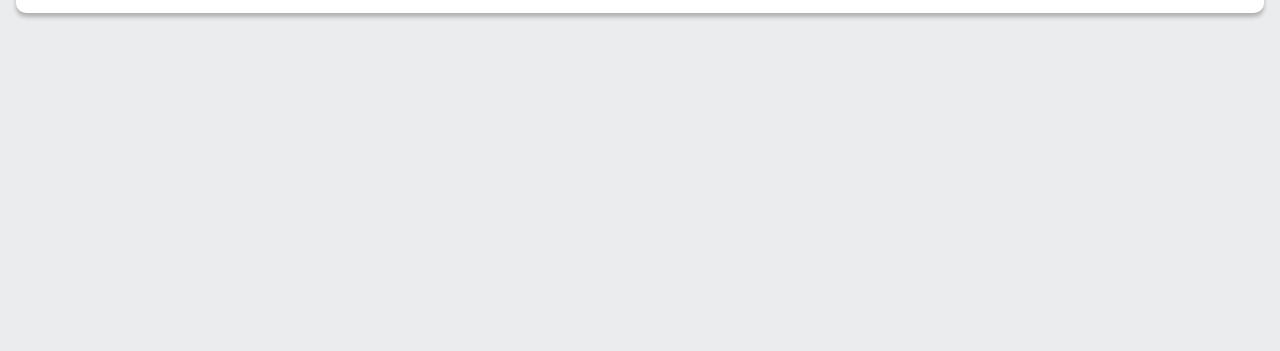
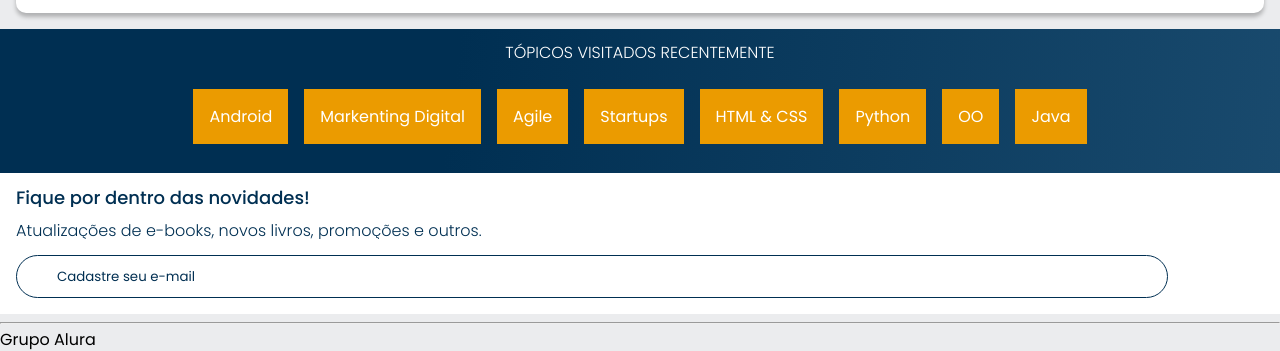
Before and after one commit to nicolecruzz/AluraBooks, a plain HTML site: page index.html in a window 1280 px wide. Shown: the part 2297-2648 px from the top of the page. Before the commit the page ends 2326 px from the top, so only its background shows below. Drawn offline with nearby package versions, Linux system fonts and the light colour scheme; files that its build step writes are made by us from their sources.

Commit message:
acrescentando topicos e rodape

```diff
--- a/index.html
+++ b/index.html
@@ -165,6 +165,48 @@
  </div>
 </section>
 
+<section class="topicos">
+    <h2 class="topicos__titulo">TÓPICOS VISITADOS RECENTEMENTE</h2>
+<ul class="topicos__lista">
+    <li class="topicos__item">
+        <a href="#" class="topicos__link">Android</a>
+    </li>
+    <li class="topicos__item">
+        <a href="#" class="topicos__link">Markenting Digital</a>
+    </li>
+    <li class="topicos__item">
+        <a href="#" class="topicos__link">Agile</a>
+    </li>
+    <li class="topicos__item">
+        <a href="#" class="topicos__link">Startups</a>
+    </li>
+    <li class="topicos__item">
+        <a href="#" class="topicos__link">HTML & CSS</a>
+    </li>
+    <li class="topicos__item">
+        <a href="#" class="topicos__link">Python</a>
+    </li>
+    <li class="topicos__item">
+        <a href="#" class="topicos__link">OO</a>
+    </li>
+    <li class="topicos__item">
+        <a href="#" class="topicos__link">Java</a>
+    </li>
+</ul>
+    </section>
+
+<section class="contato">
+    <h2 class="contato__titulo">Fique por dentro das novidades!</h2>
+    <p class="contato__texto">Atualizações de e-books, novos livros, promoções e outros.</p>
+    <input type="email" placeholder="Cadastre seu e-mail" class="contato__email">
+</section>
+
+<hr/>
+
+<footer class="rodape">
+    <h2 class="rodape__titulo">Grupo Alura</h2>
+</footer>
+
 <script src="https://unpkg.com/swiper@8/swiper-bundle.min.js"></script>
 <script>
         const swiper = new Swiper('.swiper', {
--- a/styles.css
+++ b/styles.css
@@ -1,6 +1,8 @@
 @import url(styles/header.css);
 @import url(styles/banner.css);
 @import url(styles/carrossel.css);
+@import url(styles/topicos.css);
+@import url(styles/contato.css);
 
 :root {
     --cor-de-fundo: #EBECEE;
--- /dev/null
+++ b/styles/contato.css
@@ -0,0 +1,36 @@
+.contato {
+    background-color: var(--branco);
+    padding: 1em;
+}
+
+.contato__titulo, .contato__texto {
+    background: var(--azul-degrade);
+    -webkit-background-clip: text;
+    -webkit-text-fill-color: transparent;
+    background-clip: text;
+}
+
+.contato__titulo {
+    font-size: 18px;
+    font-weight: 500;
+}
+
+.contato__texto {
+font-weight: 300;
+margin: 1em 0;
+}
+
+.contato__email {
+    padding: 1em;
+    border: 1px solid var(--azul);
+    border-radius: 24px;
+    width: 90%;
+    color: var(--azul);
+}
+
+.contato__email::placeholder {
+    font-family: var(--fonte-principal);
+    color: var(--azul);
+    background: url("../img/email.svg") no-repeat;
+    padding: 2em;
+}
--- /dev/null
+++ b/styles/rodape.css
@@ -0,0 +1,8 @@
+hr {
+    margin: 0;
+}
+
+.rodape {
+    background-color: var(--branco);
+    padding: 1em;
+}
--- /dev/null
+++ b/styles/topicos.css
@@ -0,0 +1,29 @@
+.topicos {
+    background: var(--azul-degrade);
+    text-align: center;
+    padding: 1em 0;
+}
+
+.topicos__titulo {
+    color: var(--branco);
+    font-weight: 300;
+    margin-bottom: 1em;
+}
+
+.topicos__lista {
+display: flex;
+flex-wrap: wrap;
+justify-content: center;
+}
+
+.topicos__item {
+    margin: 2em 0.5em;
+    list-style: none;
+}
+
+.topicos__link {
+    color: var(--branco);
+    padding: 1em;
+    background-color: var(--laranja);
+    text-decoration: none;
+}
```
Also changed, not shown: img/email.svg (added).
